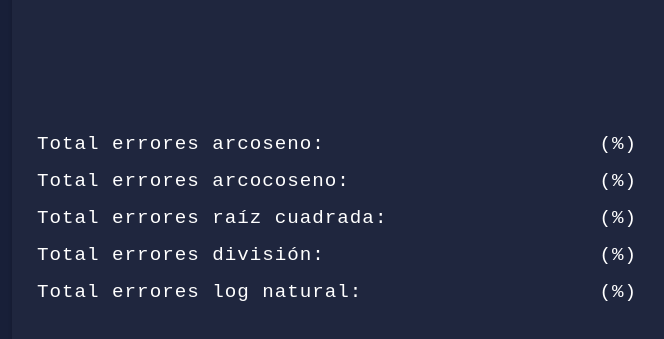
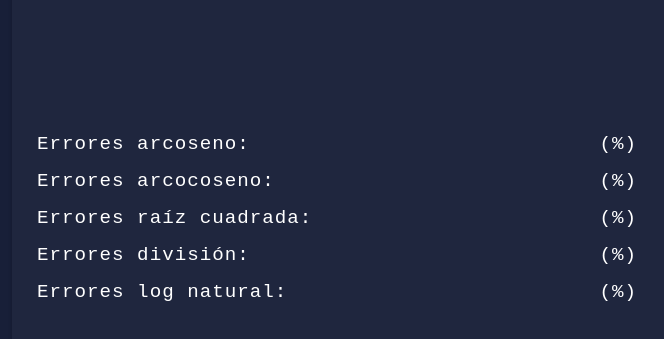
Before and after one commit to TulkasUnValar/errorEquationAnalisys, a website built with Parcel: page index.html in a window 1280 px wide. Shown: the part 395-734 px from the top of the page, without its empty margins (48-712 px from the left). Built offline with nearby package versions, Linux system fonts and the light colour scheme.

```diff
--- a/index.html
+++ b/index.html
@@ -32,27 +32,27 @@
       <div class="results">
         <div class="error-stats">
           <div class="error-item">
-            <p>Total errores arcoseno:</p>
+            <p>Errores arcoseno:</p>
             <p id="arcsineTotalError"></p>
             <p>(<span id="pArsineError"></span>%)</p>
           </div>
           <div class="error-item">
-            <p>Total errores arcocoseno:</p>
+            <p>Errores arcocoseno:</p>
             <p id="arccosineTotalError"></p>
             <p>(<span id="pArccosineError"></span>%)</p>
           </div>
           <div class="error-item">
-            <p>Total errores raíz cuadrada:</p>
+            <p>Errores raíz cuadrada:</p>
             <p id="squareTotalError"></p>
             <p>(<span id="pSquareError"></span>%)</p>
           </div>
           <div class="error-item">
-            <p>Total errores división:</p>
+            <p>Errores división:</p>
             <p id="divisionTotalError"></p>
             <p>(<span id="pDivisionError"></span>%)</p>
           </div>
           <div class="error-item">
-            <p>Total errores log natural:</p>
+            <p>Errores log natural:</p>
             <p id="logTotalError"></p>
             <p>(<span id="pLogError"></span>%)</p>
           </div>
```
